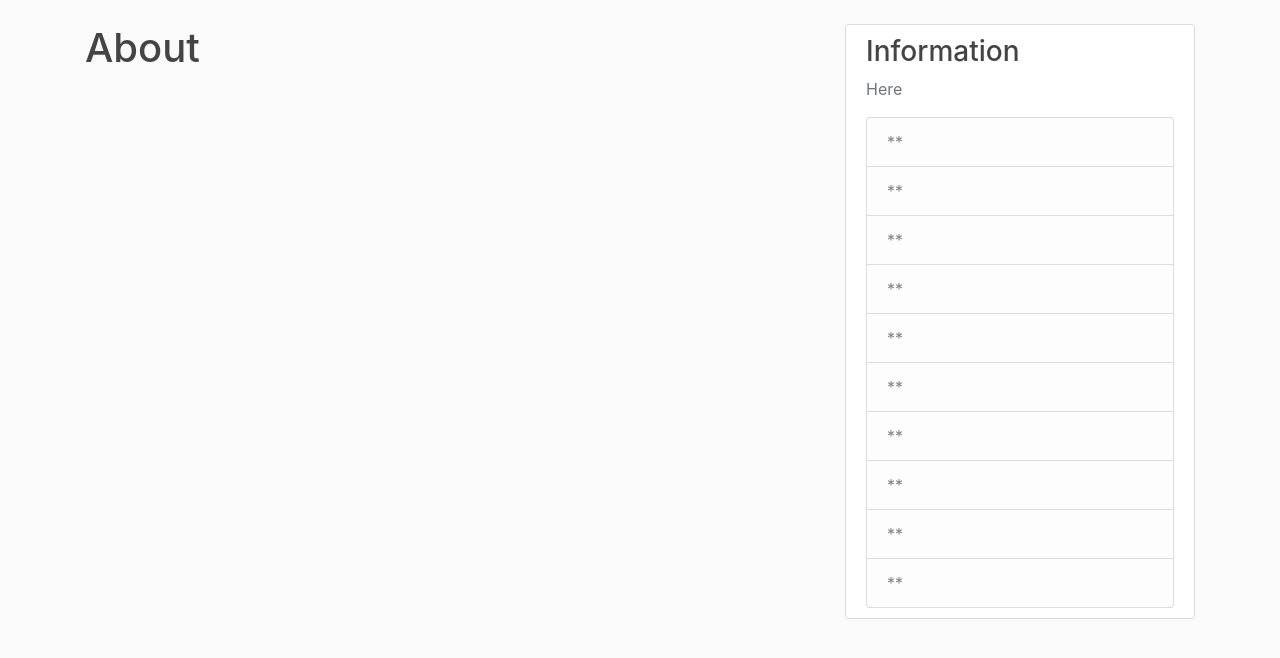
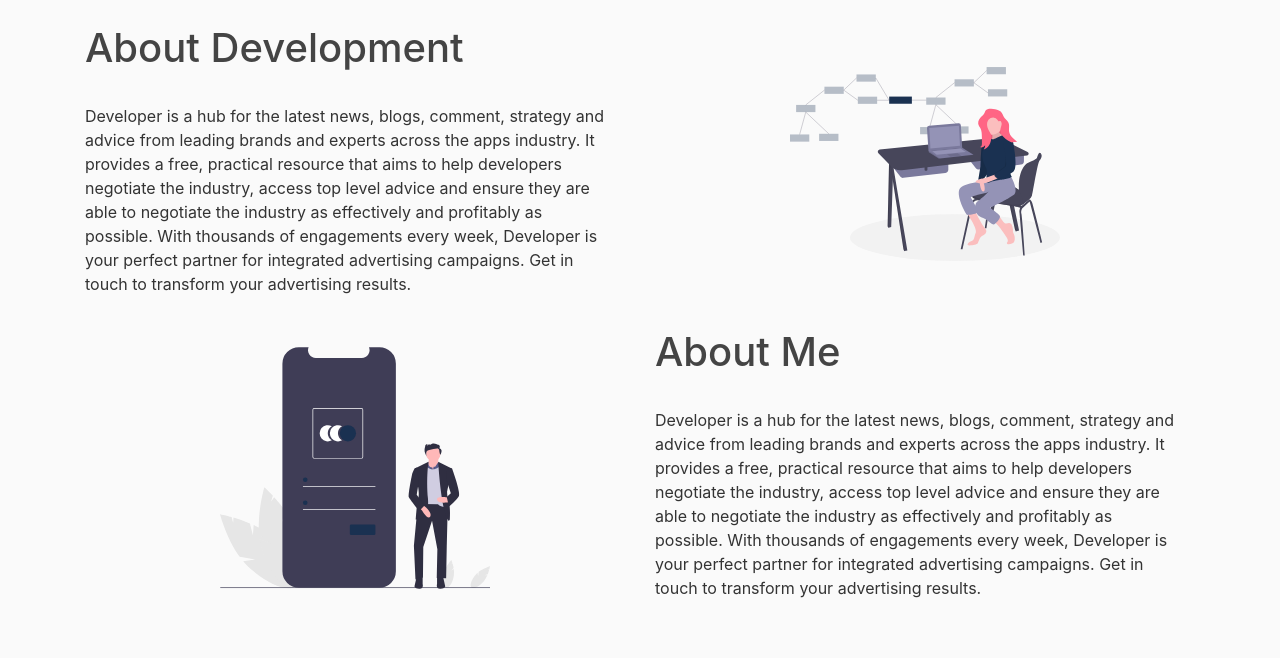
Before and after one commit to Ilyasyasin072/apps-crud-django, a Django app: page /about/ in a window 1280 px wide. Shown: the part 56-714 px from the top of the page. Run offline with Django 3.2, Linux system fonts and the light colour scheme; the visitor is signed in with stand-in values (Sample User, id 1); some libraries are stand-ins or nearby versions.

Commit message:
add about

```diff
--- a/blog/templates/blog/about.html
+++ b/blog/templates/blog/about.html
@@ -1,4 +1,68 @@
-{% extends "blog/base.html" %}
+{% extends "blog/base_dashboard.html" %}
+{% load static %}
 {% block content %}
-    <h1>About</h1>
+    <style>
+      .advertisement {
+        width: 100%;
+        height: 100%;
+        border-radius: 10px;
+        margin-bottom: 30px;
+      }
+      .img1 {
+        height: 100%;
+        text-align: center;
+        display: block;
+        margin-left: auto;
+        margin-right: auto;
+        width: 50%;
+      }
+      .img {
+        height: 100%;
+        text-align: center;
+        display: block;
+        margin-left: auto;
+        margin-right: auto;
+        width: 50%;
+      }
+      .about {
+        margin-right: 20px;
+      }
+    </style>
+    <div class="container">
+      <div class="row">
+        <div class="col-md-6">
+          <h1 class="title">About Development</h1>
+          <br>
+          <label class="about" for="">
+            Developer is a hub for the latest news, blogs, comment, strategy and advice from leading brands and
+            experts across the apps industry. It provides a free, practical resource that aims to help developers
+            negotiate the industry, access top level advice and ensure they are able to negotiate the industry as
+            effectively and profitably as possible. With thousands of engagements every week, Developer is your
+            perfect partner for integrated advertising campaigns. Get in touch to transform your advertising results.
+          </label>
+        </div>
+        <div class="col-md-6">
+          <img class="img1" src="/media/about/aboutme.svg" alt="">
+        </div>
+      </div>
+    </div>
+    <br>
+    <div class="container">
+      <div class="row">
+        <div class="col-md-6">
+          <img class="img" src="/media/about/personal2.svg" alt="">
+        </div>
+        <div class="col-md-6">
+          <h1 class="title">About Me</h1>
+          <br>
+          <label class="about" for="">
+            Developer is a hub for the latest news, blogs, comment, strategy and advice from leading brands and
+            experts across the apps industry. It provides a free, practical resource that aims to help developers
+            negotiate the industry, access top level advice and ensure they are able to negotiate the industry as
+            effectively and profitably as possible. With thousands of engagements every week, Developer is your
+            perfect partner for integrated advertising campaigns. Get in touch to transform your advertising results.
+          </label>
+        </div>
+      </div>
+    </div>
 {% endblock content%}
```
Also changed, not shown: media/about/aboutme.svg (added), media/about/iklan1.jpg (added), media/about/iklan2.jpg (added), media/about/personal.svg (added), media/about/personal2.svg (added).
